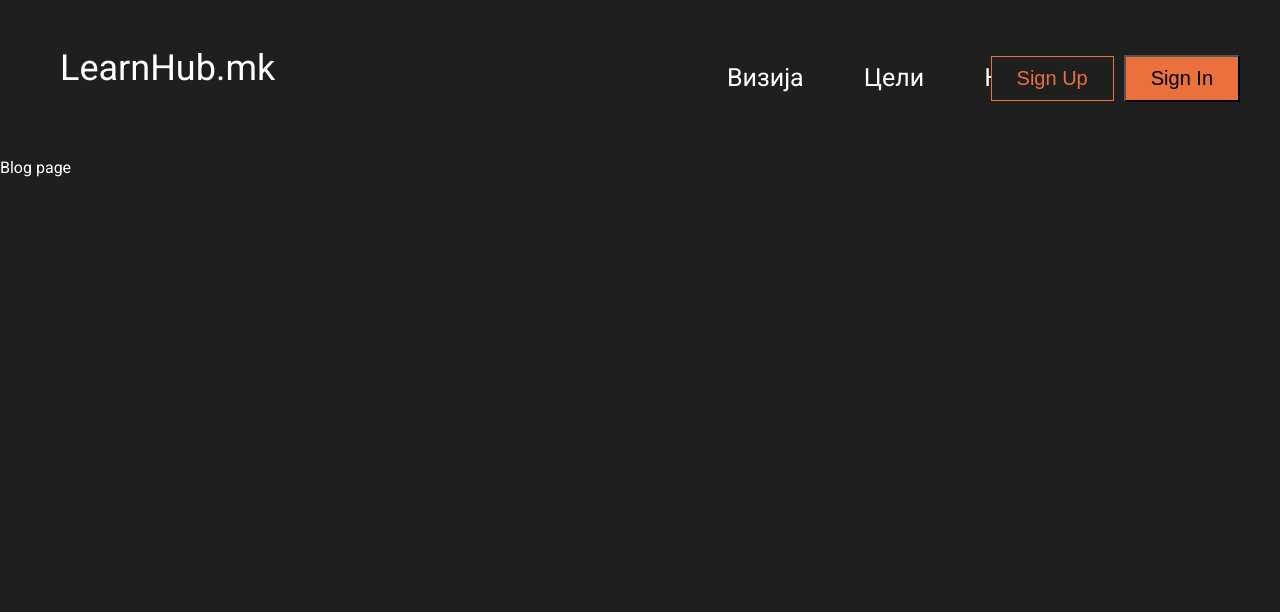
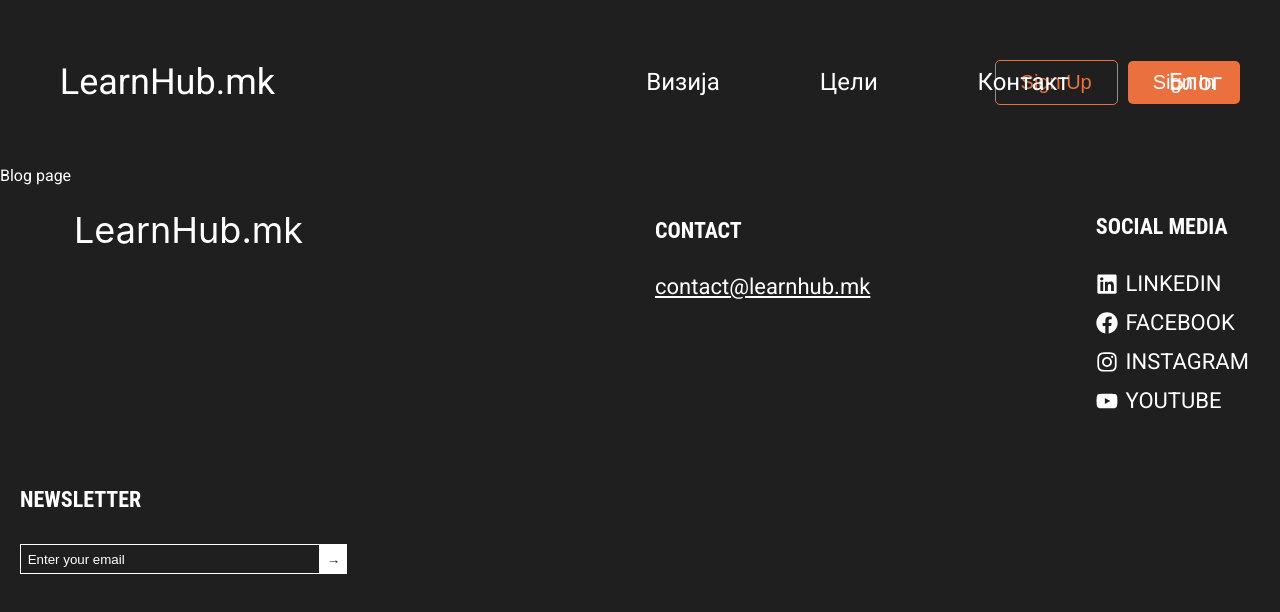
Before and after one commit to learnhubmk/app, a Next.js app: page /blog in a window 1280 px wide. Shown: the top 612 px of the page. Built offline with nearby package versions, Linux system fonts and the light colour scheme.

Commit message:
#69 Navigation and Footer Update

```diff
--- a/components/reusable-components/button/Button.tsx
+++ b/components/reusable-components/button/Button.tsx
@@ -2,36 +2,18 @@ import React from 'react';
 import styles from './button.module.scss';
 
 interface ButtonProps {
-  onClick: () => void;
   children: React.ReactNode;
+  onClick?: () => void;
   className?: string;
-  backgroundColor?: string;
-  color?: string;
-  border?: string;
-  borderRadius?: string;
+  style?: React.CSSProperties;
 }
 
-const Button = ({
-  onClick,
-  children,
-  className = '',
-  backgroundColor = '',
-  color = '',
-  border = '',
-  borderRadius = '',
-}: ButtonProps) => {
-  const buttonStyles = {
-    backgroundColor,
-    color,
-    border,
-    borderRadius,
-  };
-
+const Button = ({ children, onClick = () => {}, className = '', style = {} }: ButtonProps) => {
   return (
     <button
       type="button"
       className={`${styles.button} ${className}`}
-      style={buttonStyles}
+      style={style}
       onClick={onClick}
     >
       {children}
@@ -39,12 +21,4 @@ const Button = ({
   );
 };
 
-Button.defaultProps = {
-  className: '?',
-  backgroundColor: '?',
-  color: '?',
-  border: '?',
-  borderRadius: '?',
-};
-
 export default Button;
--- a/components/reusable-components/button/button.module.scss
+++ b/components/reusable-components/button/button.module.scss
@@ -2,7 +2,7 @@
   padding: 10px 20px;
   font-size: 16px;
   background-color: #007bff;
-  color: #fff;
+  color: var(--text-color);
   border: none;
   border-radius: 5px;
   cursor: pointer;
--- a/components/reusable-components/footer/Footer.tsx
+++ b/components/reusable-components/footer/Footer.tsx
@@ -6,16 +6,16 @@ import styles from './footer.module.scss';
 const Footer = () => {
   return (
     <footer className={`${styles.footer}`}>
-      <div className={`${styles.leftSection}`}>
+      <div className={` display-s ${styles.footerBrand}`}>
         <p>LearnHub.mk</p>
       </div>
 
-      <div className={`${styles.contactSection}`}>
+      <div className={` title-l ${styles.contactSection}`}>
         <p>CONTACT</p>
         <p>contact@learnhub.mk</p>
       </div>
 
-      <div className={`${styles.socialMediaSection}`}>
+      <div className={` title-l ${styles.socialMediaSection}`}>
         <p>SOCIAL MEDIA</p>
         <Link href="https://www.linkedin.com/" target="_blank" rel="noopener noreferrer">
           <FaLinkedin /> Linkedin
@@ -31,10 +31,12 @@ const Footer = () => {
         </Link>
       </div>
 
-      <div className={`${styles.newsletterSection}`}>
+      <div className={` title-l ${styles.newsletterSection}`}>
         <p>NEWSLETTER</p>
-        <input type="email" placeholder="Enter your email" />
-        <button type="button"> → </button>
+        <div className={`${styles.inputContainer}`}>
+          <input type="email" placeholder="Enter your email" />
+          <button type="button">→</button>
+        </div>
       </div>
     </footer>
   );
--- a/components/reusable-components/footer/footer.module.scss
+++ b/components/reusable-components/footer/footer.module.scss
@@ -1,124 +1,120 @@
+@mixin respond-to($size) {
+  @if $size == 'small' {
+    @media (max-width: 768px) {
+      @content;
+    }
+  } @else if $size == 'medium' {
+    @media (min-width: 769px) and (max-width: 1024px) {
+      @content;
+    }
+  } @else if $size == 'large' {
+    @media (min-width: 1025px) and (max-width: 1440px) {
+      @content;
+    }
+  } @else if $size == 'extra-large' {
+    @media (min-width: 1441px) {
+      @content;
+    }
+  }
+}
+
 .footer {
   display: flex;
   flex-wrap: wrap;
   justify-content: space-between;
   align-items: center;
-  padding: 40px;
+  padding: 20px;
   background-color: var(--bg-color);
   color: #fff;
-  margin-top: 6303px;
 }
 
-.leftSection {
+.footerBrand {
   flex: 1;
-  font-size: 36px;
-  margin-left: 60px;
-  margin-bottom: 200px;
   font-family: 'Inter', sans-serif;
   font-weight: 400;
-  width: 227px;
-  height: 44px;
-  top: 6294px;
-  left: 81px;
+  padding-left: 1.5em;
+  padding-bottom: 6.5em;
 }
 
 .contactSection p:first-child {
   flex: 2;
-  margin-left: 300px;
-  font-size: 24px;
   font-family: 'Roboto Condensed', sans-serif;
   font-weight: 700;
-  width: 96px;
-  height: 20px;
-  top: 6306px;
-  left: 536px;
-  margin-bottom: 35px;
+  margin-right: 5em;
+  margin-left: 16em;
+  margin-bottom: 1.3em;
 }
 
 .contactSection p:last-child {
-  font-size: 20px;
   font-family: 'Roboto', sans-serif;
   font-weight: 300;
-  margin-left: 300px;
-  margin-bottom: 170px;
-  font-weight: 500;
+  margin-right: 6.25em;
+  padding-left: 16em;
+  padding-bottom: 8em;
   text-decoration: underline;
 }
 
 .socialMediaSection {
   flex: 2;
-  margin-left: 150px;
-  font-size: 24px;
   font-family: 'Roboto Condensed', sans-serif;
   font-weight: 700;
   text-transform: uppercase;
-  margin-bottom: 50px;
+  padding-bottom: 2.5em;
+  padding-left: 4em;
 }
 
 .socialMediaSection p {
-  font-size: 24px;
-  margin-bottom: 8px;
-  padding-bottom: 30px;
+  padding-bottom: 1.3em;
 }
 
 .socialMediaSection a {
-  display: flex; // Use flex to allow centering the icon horizontally
-  align-items: center; // Center the icon vertically
-  margin-bottom: 12px;
-  color: #fff;
+  display: flex;
+  align-items: center;
+  padding-bottom: 0.5em;
+  color: var(--text-color);
   text-decoration: none;
   font-family: 'Roboto', sans-serif;
   font-weight: 300;
-  gap: 10px; // Add space between the icon and text
+  gap: 0.35em;
 }
 
 .newsletterSection {
   flex: 2;
-  margin-left: -100px;
-  margin-bottom: 10px;
-  font-size: 24px;
   font-family: 'Roboto Condensed', sans-serif;
   font-weight: 700;
+  padding-bottom: 8em;
 }
 
 .newsletterSection p {
-  margin-bottom: 40px;
+  padding-bottom: 1.3em;
 }
 
 .newsletterSection input {
   background-color: var(--bg-color);
-  border: 1px solid #ffff;
-  padding: 8px;
-  margin-right: 8px;
+  border: 1px solid var(--text-color);
+  padding: 0.5em;
   cursor: text;
-  width: 252px;
-  height: 38px;
+  width: 60%;
+  max-width: 300px;
 }
 
 .newsletterSection input::placeholder {
-  color: #ffffff;
+  color: var(--text-color);
 }
 
 .newsletterSection button {
-  padding: 9px;
-  background-color: #fff;
+  padding: 0.5em;
+  background-color: var(--text-color);
   color: var(--bg-color);
   border: none;
   cursor: pointer;
-  margin-left: -9px;
-  margin-bottom: 150px;
-  height: 38px;
-  width: 42px;
+  height: 2.25em;
+  width: 2em;
 }
 
 @media screen and (max-width: 768px) {
   .footer {
     padding: 10px;
-  }
-
-  .leftSection {
-    font-size: 18px;
-    margin-bottom: 10px;
   }
 
   .contactSection p:first-child,
@@ -135,6 +131,6 @@
   .newsletterSection button {
     padding: 8px;
     font-size: 16px;
-    margin-bottom: 10px;
+    padding-bottom: 10px;
   }
 }
--- a/components/reusable-components/navigation/Navigation.tsx
+++ b/components/reusable-components/navigation/Navigation.tsx
@@ -1,29 +1,32 @@
+'use client';
+
 import React from 'react';
 import Link from 'next/link';
 import styles from './navigation.module.scss';
+import Button from '../button/Button';
 
 const Navigation = () => {
   return (
     <nav className={styles.largeNavbar}>
       <div className={styles.navContainer}>
         <div className={styles.leftContent}>
-          <Link className={styles.navbarBrand} href="/">
+          <Link className={`display-s ${styles.navbarBrand}`} href="/">
             LearnHub.mk
           </Link>
           <div id="navbarNav">
             <ul className={styles.horizontalNav}>
-              <Link className={styles.navLink1} href="/">
+              <Link className={`headline-s ${styles.navLink1}`} href="/">
                 Визија{' '}
               </Link>
-              <Link className={styles.navLink1} href="/">
+              <Link className={`headline-s ${styles.navLink1}`} href="/">
                 {' '}
                 Цели{' '}
               </Link>
-              <Link className={styles.navLink1} href="/">
+              <Link className={`headline-s ${styles.navLink1}`} href="/">
                 {' '}
                 Контакт{' '}
               </Link>
-              <Link className={styles.navLink1} href="/">
+              <Link className={`headline-s ${styles.navLink1}`} href="/">
                 Блог{' '}
               </Link>
             </ul>
@@ -32,16 +35,33 @@ const Navigation = () => {
         <div className={styles.rightContent}>
           <div>
             <Link href="/signup" passHref>
-              <button type="button" className={styles.customButton1}>
+              <Button
+                style={{
+                  backgroundColor: 'var(--bg-color)',
+                  padding: '10px',
+                  marginRight: '10px',
+                  color: '#ea713e',
+                  border: '1px solid #ea713e',
+                  fontSize: '20px',
+                  paddingInline: '25px',
+                }}
+              >
                 Sign Up
-              </button>
+              </Button>
             </Link>
           </div>
           <div>
             <Link href="/signin" passHref>
-              <button type="button" className={styles.customButton}>
+              <Button
+                style={{
+                  backgroundColor: '#ea713e',
+                  padding: '10px',
+                  fontSize: '20px',
+                  paddingInline: '25px',
+                }}
+              >
                 Sign In
-              </button>
+              </Button>
             </Link>
           </div>
         </div>
--- a/components/reusable-components/navigation/navigation.module.scss
+++ b/components/reusable-components/navigation/navigation.module.scss
@@ -1,22 +1,42 @@
+@mixin respond-to($size) {
+  @if $size == 'small' {
+    @media (max-width: 768px) {
+      @content;
+    }
+  } @else if $size == 'medium' {
+    @media (min-width: 769px) and (max-width: 1024px) {
+      @content;
+    }
+  } @else if $size == 'large' {
+    @media (min-width: 1025px) and (max-width: 1440px) {
+      @content;
+    }
+  } @else if $size == 'extra-large' {
+    @media (min-width: 1441px) {
+      @content;
+    }
+  }
+}
+
 .navbar {
   background-color: var(--bg-color);
 }
 
 .navbarBrand {
-  color: #ffff;
-  font-size: 36px;
-  margin-left: 20px;
-  width: 227px;
-  height: 44px;
-  top: 67px;
-  left: 85px;
+  color: var(--text-color);
+  margin-left: 0.55em;
+  width: 6.3em;
+  height: 1.22em;
+  top: 1.86em;
+  left: 2.36em;
 }
 
 .navLink1 {
-  color: #ffff;
-  font-size: 25px;
-  margin-right: -370px;
-  margin-left: 430px;
+  display: flex;
+  color: var(--text-color);
+  position: relative;
+  margin-left: 4.16em;
+  left: 10.41em;
 }
 
 .horizontalNav {
@@ -29,6 +49,7 @@
   display: flex;
   justify-content: space-between;
 }
+
 .leftContent {
   display: flex;
   align-items: center;
@@ -39,24 +60,67 @@
   align-items: center;
 }
 
-.customButton1 {
-  background-color: var(--bg-color);
-  padding: 10px;
-  margin-right: 10px;
-  color: #ea713e;
-  border: 1px solid #ea713e;
-  font-size: 20px;
-  padding-inline: 25px;
-}
-
-.customButton {
-  background-color: #ea713e;
-  padding: 10px;
-  font-size: 20px;
-  padding-inline: 25px;
-}
-
 .largeNavbar {
   background-color: var(--bg-color);
   padding: 40px;
 }
+
+@include respond-to('small') {
+  .navbarBrand {
+    margin-left: 0.25em;
+    width: 4em;
+    height: 1em;
+    top: 1.5em;
+    left: 1.5em;
+  }
+
+  .navLink1 {
+    margin-left: 2em;
+    left: 5em;
+  }
+}
+
+@include respond-to('medium') {
+  .navbarBrand {
+    margin-left: 0.55em;
+    width: 6.3em;
+    height: 1.22em;
+    top: 1.86em;
+    left: 2.36em;
+  }
+
+  .navLink1 {
+    margin-left: 4.16em;
+    left: 10.41em;
+  }
+}
+
+@include respond-to('large') {
+  .navbarBrand {
+    margin-left: 0.55em;
+    width: 6.3em;
+    height: 1.22em;
+    top: 1.86em;
+    left: 2.36em;
+  }
+
+  .navLink1 {
+    margin-left: 4.16em;
+    left: 10.41em;
+  }
+}
+
+@include respond-to('extra-large') {
+  .navbarBrand {
+    margin-left: 0.55em;
+    width: 6.3em;
+    height: 1.22em;
+    top: 1.86em;
+    left: 2.36em;
+  }
+
+  .navLink1 {
+    margin-left: 4.16em;
+    left: 10.41em;
+  }
+}
```
Also changed, not shown: .eslintrc.json.
